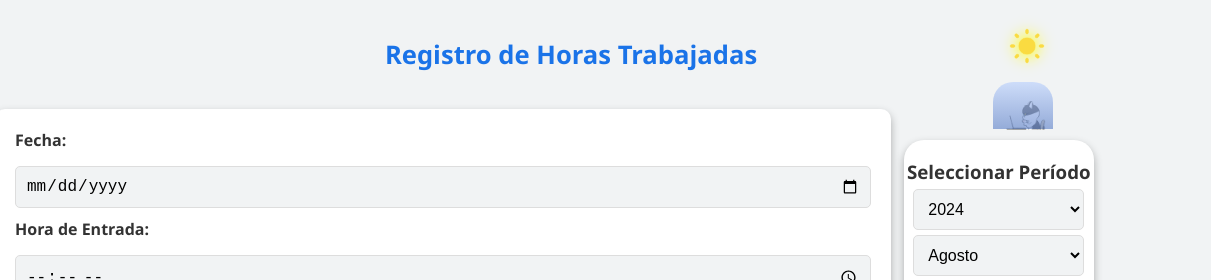
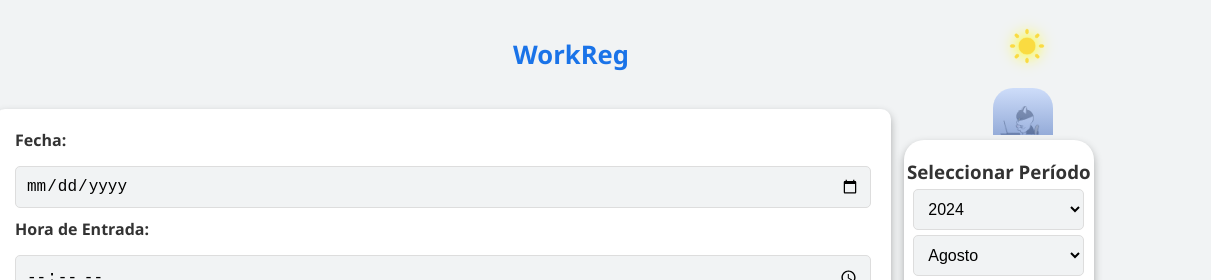
Before and after one commit to alanduarte123/WorkReg.github.io, a plain HTML site: page index.html in a window 1280 px wide. Shown: the top 280 px of the page, 69-1280 px from the left. Drawn offline with Linux system fonts and the light colour scheme.

Commit message:
Add files via upload

```diff
--- a/index.html
+++ b/index.html
@@ -8,7 +8,7 @@
     <link rel="stylesheet" href="style.css">
 </head>
    <body>
-      <h1 id="titulos"> Registro de Horas Trabajadas</h1>
+      <h1 id="titulos">WorkReg</h1>
 	  </div><div id="logo">
 	  <img id="logos" src="icons/logos.png" class="logos">
 	  <div id="text">
@@ -56,13 +56,6 @@
 	  <div id="alert" class="alert">
         <h3 id="alertText"></h3>
       </div>
-	  <div class="mode">
-	  <button class="button button1"onclick="change(this)"button>
-	  </div>
-	  <div class="modea">
-	  <img src="icons/sun.png" class="sun">
-	  <img src="icons/moon.png" class="moon">
-	  </div>
 	  <div class="upbar"></div>
       <div class="sidebar">
          <img src="icons/cat-gray.gif" class="gift">
@@ -72,6 +65,14 @@
          <select id="mesSelect" style="width:90%"></select>
          <button id="cargarPeriodoBtn" class="cargar-periodo-btn">Cargar Período</button>
     </div>
+	  <div class="mode">
+	  <button class="button button1"onclick="change(this)"button>
+	  </div>
+	  <div class="modea">
+	  <img src="icons/sun.png" class="sun">
+	  <img src="icons/moon.png" class="moon">
+	  </div>
+
 	<div class="foot"></div>
 	<div id="welcome-message" class="hidden">
         <img src="icons/zoomi.gif" class="zgift">
--- a/script.js
+++ b/script.js
@@ -378,7 +378,7 @@ document.addEventListener("click", function() {
 });
 // Detección del dispositivo
 function ajustarConfiguracionSegunDispositivo() {
-    const isMobile = window.matchMedia("(max-width: 768px)").matches;
+    const isMobile = window.matchMedia("(max-width: 720px)").matches;
 
     if (isMobile) {
 		var tableHeaders = document.querySelectorAll('.tablal th'); // Selecciona todos los th dentro de .tablal
@@ -402,6 +402,7 @@ function ajustarConfiguracionSegunDispositivo() {
 					moon.style.display = 'none';
 					moon.style.top = '2.5px';
 
+
 					sidebar.style.position= "fixed";
 					sidebar.style.left="70%";
 					sidebar.style.top="7.65%";
@@ -419,6 +420,7 @@ function ajustarConfiguracionSegunDispositivo() {
         // Configuración para computadoras
 		var sidebar = document.querySelector('.sidebar');
 		var sidebarH3 = document.querySelector('.sidebar h3'); // Selecciona el h3 dentro de sidebar
+		var upbar = document.querySelector('.upbar');
 		var tableHeaders = document.querySelectorAll('.tablal th'); // Selecciona todos los th dentro de .tablal
 					document.getElementById('titulos').style.fontSize="2vw";
                     document.querySelector('.alert').style.left="85%";
@@ -426,14 +428,16 @@ function ajustarConfiguracionSegunDispositivo() {
                     document.querySelector('.alert').style.height= '50px'
                     document.querySelector('.alert').style.width= '130px';
 
-					document.querySelector('.gift').style.left="84%";
-					document.querySelector('.gift').style.top="11.3%";
-					document.querySelector('.gifts').style.left="84%";
-					document.querySelector('.gifts').style.top="13.2%";
-
+					document.querySelector('.gift').style.left="83.5%";
+					document.querySelector('.gift').style.top="11.9%";
+					document.querySelector('.gifts').style.left="83.5%";
+					document.querySelector('.gifts').style.top="13.6%";
+					upbar.style.left="83%";
+					upbar.style.top="11%";
 					var moon = document.querySelector('.moon');
 					moon.style.display = 'none';
 					moon.style.top = '2.5px';
+
 
 					sidebar.style.position= "fixed";
 					sidebar.style.left="76%";
```
Also changed, not shown: style.css (+3 -4 lines).
